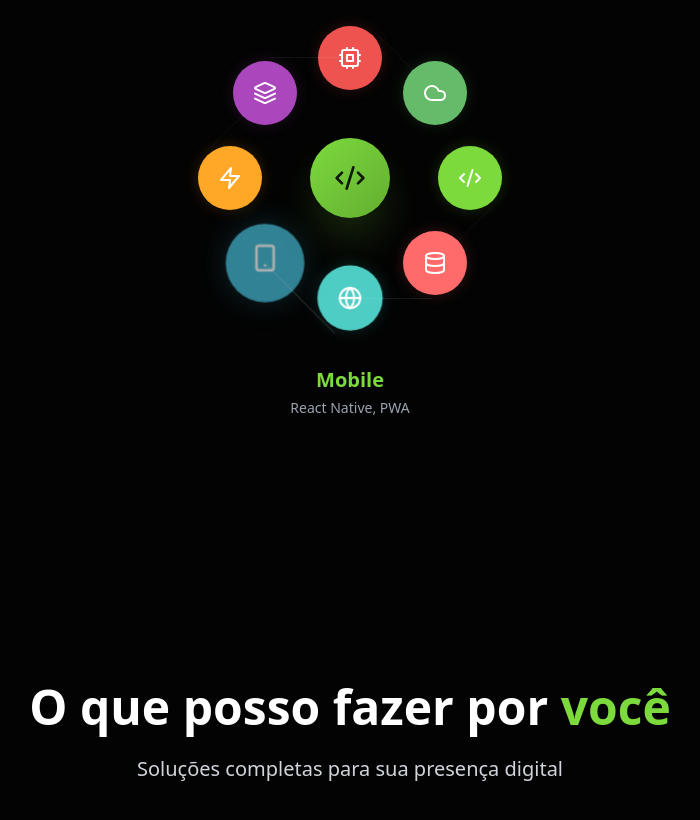
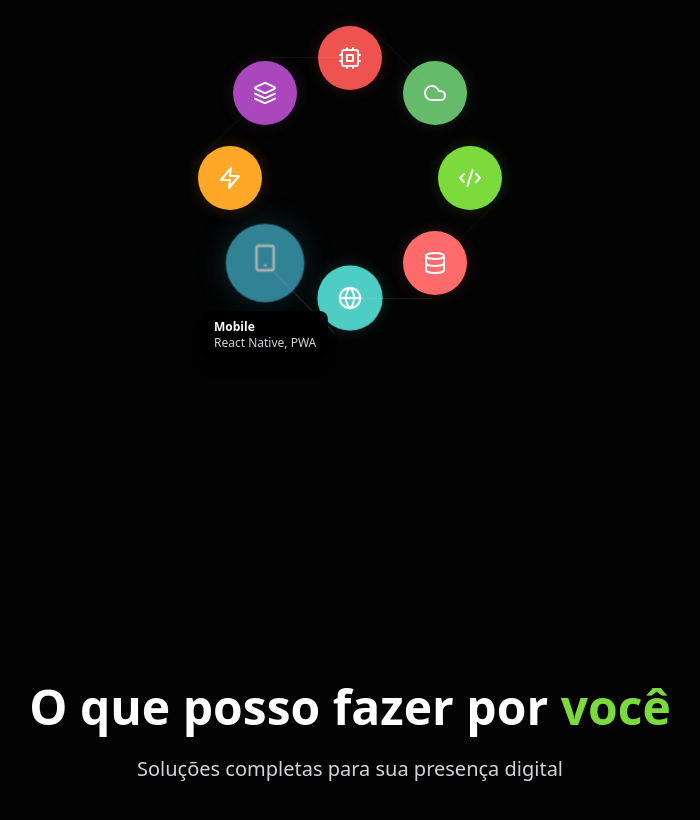
Before and after one commit to kainamf/dev-kainamf, a React (Create React App) app: page / in a window 1280 px wide. Shown: the part 1080-1900 px from the top of the page, without its empty margins (290-990 px from the left). Built offline with nearby package versions, Linux system fonts and the light colour scheme.

Commit message:
feat: remove central hub and update tooltip positioning in SkillsOrb component

```diff
--- a/src/components/SkillsOrb.tsx
+++ b/src/components/SkillsOrb.tsx
@@ -31,10 +31,7 @@ const SkillsOrb: React.FC = () => {
       onMouseEnter={() => setIsHovered(true)}
       onMouseLeave={() => setIsHovered(false)}
     >
-      {/* Central Hub */}
-      <div className="absolute top-1/2 left-1/2 transform -translate-x-1/2 -translate-y-1/2 w-20 h-20 bg-gradient-to-br from-[#7CDA3D] to-[#7CDA3D]/80 rounded-full flex items-center justify-center shadow-2xl shadow-[#7CDA3D]/30 z-10">
-        <Code2 size={32} className="text-[#030303] animate-pulse" />
-      </div>
+  {/* Central Hub removido */}
 
       {/* Skill Orbs */}
       {skills.map((skill, index) => {
@@ -50,6 +47,7 @@ const SkillsOrb: React.FC = () => {
             className={`
               absolute w-16 h-16 rounded-full flex items-center justify-center cursor-pointer transition-all duration-500 group
               ${isActive ? 'scale-125 shadow-2xl' : 'scale-100 hover:scale-110'}
+              z-10
             `}
             style={{
               left: `calc(50% + ${x}px - 32px)`,
@@ -59,18 +57,12 @@ const SkillsOrb: React.FC = () => {
               animation: isActive ? 'pulse 2s infinite' : 'none'
             }}
             onClick={() => setActiveSkill(index)}
+            onMouseEnter={() => setActiveSkill(index)}
           >
             <skill.icon
               size={24}
               className={`text-white transition-transform duration-300 ${isActive ? 'animate-bounce' : 'group-hover:scale-110'}`}
             />
-
-            {/* Tooltip */}
-            <div className="absolute -bottom-16 left-1/2 transform -translate-x-1/2 bg-black/90 text-white text-xs px-3 py-2 rounded-lg opacity-0 group-hover:opacity-100 transition-opacity whitespace-nowrap pointer-events-none">
-              <div className="font-bold">{skill.name}</div>
-              <div className="text-gray-300">{skill.description}</div>
-            </div>
-
             {/* Connection Line */}
             <div
               className={`absolute w-px bg-gradient-to-r from-transparent via-white/30 to-transparent transition-opacity duration-500 ${isActive ? 'opacity-100' : 'opacity-20'}`}
@@ -86,15 +78,28 @@ const SkillsOrb: React.FC = () => {
         );
       })}
 
-      {/* Active Skill Info */}
-      <div className="absolute -bottom-20 left-1/2 transform -translate-x-1/2 text-center">
-        <h3 className="text-[#7CDA3D] font-bold text-xl mb-1">
-          {skills[activeSkill].name}
-        </h3>
-        <p className="text-gray-400 text-sm">
-          {skills[activeSkill].description}
-        </p>
-      </div>
+      {/* Tooltip global, posicionado sobre o orb ativo/hovered */}
+      {(() => {
+        const angle = (activeSkill * 360) / skills.length;
+        const radius = 120;
+        const x = Math.cos((angle * Math.PI) / 180) * radius;
+        const y = Math.sin((angle * Math.PI) / 180) * radius;
+        return (
+          <div
+            className="pointer-events-none z-50 absolute"
+            style={{
+              left: `calc(50% + ${x}px)`,
+              top: `calc(50% + ${y + 48}px)`, // 48px = orb radius + spacing
+              transform: 'translate(-50%, 0)'
+            }}
+          >
+            <div className="bg-black/90 text-white text-xs px-3 py-2 rounded-lg whitespace-nowrap shadow-lg">
+              <div className="font-bold">{skills[activeSkill].name}</div>
+              <div className="text-gray-300">{skills[activeSkill].description}</div>
+            </div>
+          </div>
+        );
+      })()}
     </div>
   );
 };
```
